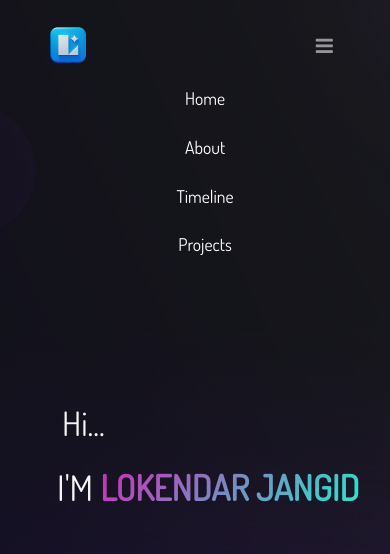
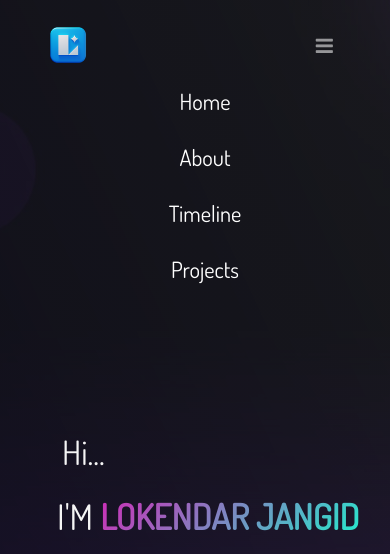
Before and after one commit to lokendarjangid/lokendarjangidweb, a Flask app: page / in a window 390 px wide, after a click that opens the changed part. Shown: the top 554 px of the page. Run offline with Flask 3, Linux system fonts and the light colour scheme.

Commit message:
new commit

```diff
--- a/static/css/style.css
+++ b/static/css/style.css
@@ -31,7 +31,7 @@
     width: 100%;
     transition: all 0.3s ease-out 0s;
     padding: 0.3rem 2rem;
-    font-size: 0.9rem;
+    font-size: 1.2rem;
     /* background-color: rgba(255, 255, 255, 0.9); */
     transition: all 0.3s ease-in-out;
     border-radius: 0 0 10px 10px;
@@ -91,7 +91,7 @@
 @media (max-width: 767px) {
     .navbar {
         padding: 1rem 2rem !important;
-        font-size: 1.1rem !important;
+        font-size: 1.4rem !important;
     }
 
     .navbar-nav .nav-item a::after {
@@ -221,7 +221,7 @@
 
 .home-about-body {
     padding-top: 50px;
-    font-size: 0.9em !important;
+    font-size: 1.2em !important;
     text-align: left;
 }
 
```
